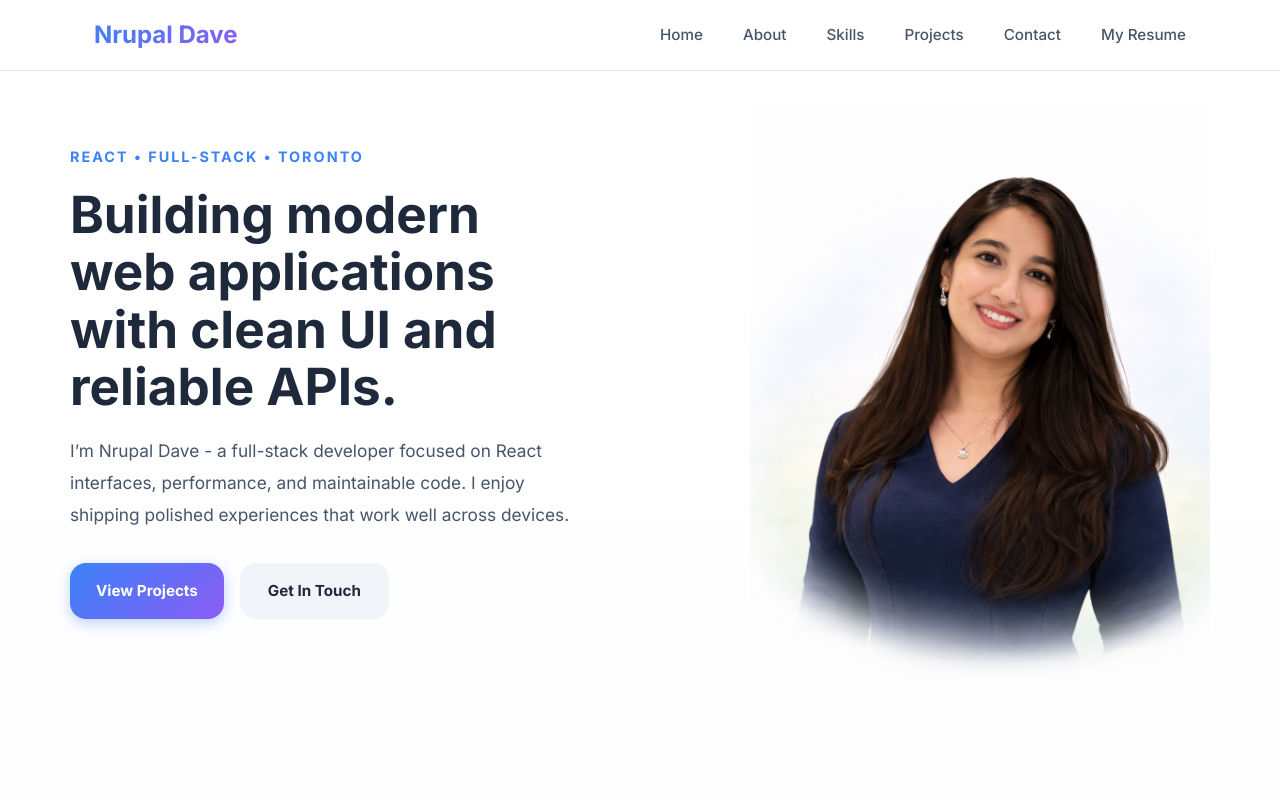
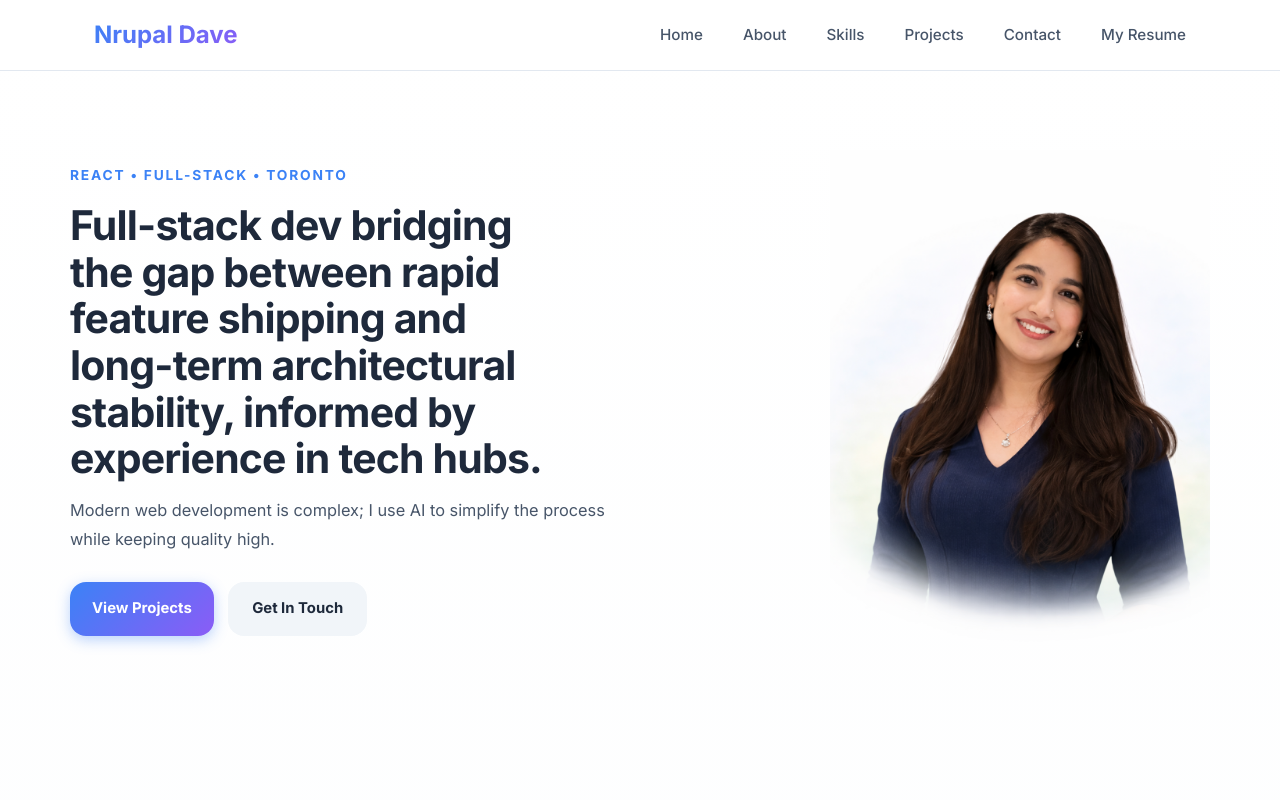
Before and after one commit to DaveNrupal/my-portfolio, a React (Vite) app: page / in a window 1280 px wide. Shown: the top 800 px of the page. Built offline with nearby package versions, Linux system fonts and the light colour scheme.

Commit message:
Update hero section, about section and title

```diff
--- a/index.html
+++ b/index.html
@@ -3,8 +3,8 @@
   <head>
     <meta charset="UTF-8" />
     <meta name="viewport" content="width=device-width, initial-scale=1.0" />
-    <meta name="description" content="Nrupal Dave - Web Engineer Portfolio" />
-    <title>Nrupal Dave | Web Engineer</title>
+    <meta name="description" content="Nrupal Dave - Full-Stack Developer Portfolio" />
+    <title>Nrupal Dave | Full-Stack Developer</title>
     <link rel="preconnect" href="https://fonts.googleapis.com">
     <link rel="preconnect" href="https://fonts.gstatic.com" crossorigin>
     <link href="https://fonts.googleapis.com/css2?family=Inter:wght@300;400;500;600;700&display=swap" rel="stylesheet">
--- a/src/App.css
+++ b/src/App.css
@@ -118,67 +118,63 @@ main {
   min-height: 100vh;
   display: grid;
 
-  /* KEY CHANGE: give image a slightly smaller column so it looks bigger */
-  grid-template-columns: minmax(0, 1fr) minmax(280px, 460px);
+  /* smaller right column */
+  grid-template-columns: minmax(0, 1fr) minmax(260px, 380px);
 
   align-items: center;
   padding: var(--section-padding);
   max-width: 1140px;
   margin: 0 auto;
-  column-gap: clamp(1.5rem, 4vw, 2.25rem);
-}
-/* KEY: keep text column narrower for better line breaks */
-.hero-content {
-  max-width: 500px;
+  column-gap: clamp(1.25rem, 3vw, 2rem);
 }
 
-.hero-kicker {
-  font-size: 0.9rem;
-  color: var(--primary-color);
-  font-weight: 700;
-  letter-spacing: 2px;
-  text-transform: uppercase;
-  margin-bottom: 1rem;
+/* Keep text readable */
+.hero-content {
+  max-width: 560px; /* slightly wider so headline wraps better */
 }
 
-/* Strong but not “giant name” */
+/* Kicker */
+.hero-kicker {
+  font-size: 0.86rem;
+  color: var(--primary-color);
+  font-weight: 750;
+  letter-spacing: 1.8px;
+  text-transform: uppercase;
+  margin-bottom: 0.9rem;
+}
+
+/* ✅ Smaller + more premium headline */
 .hero-title {
-  font-size: clamp(2.2rem, 4vw, 3.2rem);
+  font-size: clamp(1.9rem, 3.2vw, 2.75rem);
   font-weight: 850;
   color: var(--text-primary);
-  line-height: 1.12;
-  margin-bottom: 1.25rem;
+  line-height: 1.14;
+  letter-spacing: -0.02em;
+  margin-bottom: 0.9rem;
+  text-wrap: balance; /* nice if supported */
 }
 
+/* Description */
 .hero-description {
-  font-size: 1.08rem;
+  font-size: 1.02rem;
   color: var(--text-secondary);
-  line-height: 1.85;
-  margin-bottom: 2rem;
+  line-height: 1.75;
+  max-width: 36rem;
+  margin-bottom: 1.8rem;
 }
 
-/* Buttons (keep your theme) */
+/* Buttons */
 .hero-buttons {
   display: flex;
-  gap: 1rem;
-  margin-bottom: 2.2rem;
+  gap: 0.9rem;
   flex-wrap: wrap;
 }
 
 .hero-buttons .btn {
-  padding: 14px 26px;
-  font-size: 0.95rem;
-  font-weight: 700;
+  padding: 13px 22px;
+  font-size: 0.93rem;
+  font-weight: 750;
   border-radius: var(--radius-lg);
-}
-
-/* Location */
-.hero-location {
-  display: inline-flex;
-  align-items: center;
-  gap: 0.6rem;
-  color: var(--text-muted);
-  font-size: 0.95rem;
 }
 
 /* Right side container */
@@ -189,7 +185,6 @@ main {
   position: relative;
 }
 
-/* soft glow behind photo (subtle, premium) */
 .hero-visual::before {
   content: "";
   position: absolute;
@@ -209,15 +204,16 @@ main {
   pointer-events: none;
 }
 
-/* Cropping frame */
+
+/* ✅ Smaller crop frame (shoulder/chest only) */
 .hero-photo-wrap {
-  width: clamp(300px, 38vw, 500px);
-  height: clamp(360px, 55vw, 600px);          /* ✅ controls "how much body" shows */
+  width: clamp(250px, 38vw, 450px);
+  height: clamp(300px, 55vw, 500px);
   overflow: hidden;
   position: relative;
   z-index: 1;
 
-  /* Blend edges into background */
+   /* Blend edges into background */
   -webkit-mask-image: radial-gradient(
     circle at 55% 35%,
     rgba(0,0,0,1) 62%,
@@ -236,18 +232,18 @@ main {
   filter: drop-shadow(0 18px 30px rgba(2, 6, 23, 0.10));
 }
 
-/* The photo itself */
 .hero-photo {
   width: 100%;
   height: 120%;
   object-fit: cover;
 
-  /* ✅ focus on face/shoulders*/
+  /* keep face centered, avoid too much body */
   object-position: 50% 12%;
 
   transform: translateY(-10px);
   display: block;
 }
+
 
 /* ============================================
    ABOUT SECTION
@@ -965,6 +961,11 @@ main {
     margin: 0 auto;
   }
 
+  .hero-description {
+    margin-left: auto;
+    margin-right: auto;
+  }
+
   .hero-buttons {
     justify-content: center;
   }
--- a/src/components/About.jsx
+++ b/src/components/About.jsx
@@ -4,11 +4,6 @@ function About() {
       <div className="section-container">
         <div className="about-header">
           <h2 className="section-title">About</h2>
-          <p className="about-lead">
-            Full-stack developer focused on building reliable React experiences
-            and scalable APIs. I care about clean architecture, performance, and
-            accessible UI.
-          </p>
         </div>
 
         <div className="about-content">
--- a/src/components/Hero.jsx
+++ b/src/components/Hero.jsx
@@ -5,13 +5,13 @@ function Hero() {
         <p className="hero-kicker">React • Full-Stack • Toronto</p>
 
         <h1 className="hero-title">
-          Building modern web applications with clean UI and reliable APIs.
+          Full-stack dev bridging the gap between rapid feature shipping and
+          long-term architectural stability, informed by experience in tech hubs.
         </h1>
 
         <p className="hero-description">
-          I’m Nrupal Dave - a full-stack developer focused on React interfaces,
-          performance, and maintainable code. I enjoy shipping polished
-          experiences that work well across devices.
+          Modern web development is complex; I use AI to simplify the process
+          while keeping quality high.
         </p>
 
         <div className="hero-buttons">
@@ -26,11 +26,7 @@ function Hero() {
 
       <div className="hero-visual">
         <div className="hero-photo-wrap">
-          <img
-            src="formalImage.png"
-            alt="Nrupal Dave"
-            className="hero-photo"
-          />
+          <img src="formalImage.png" alt="Nrupal Dave" className="hero-photo" />
         </div>
       </div>
     </section>
```
